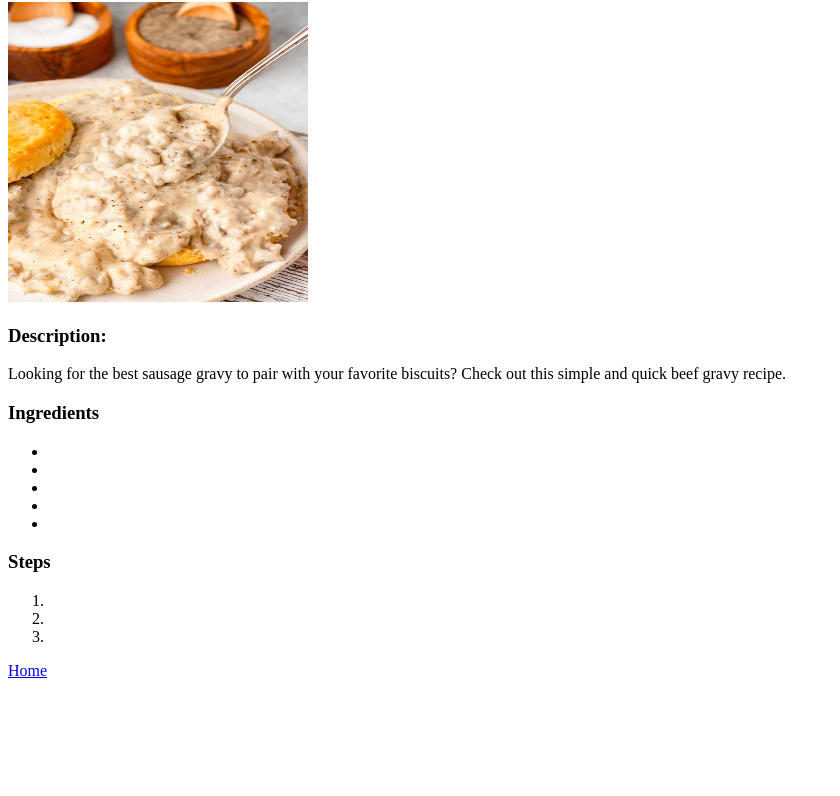
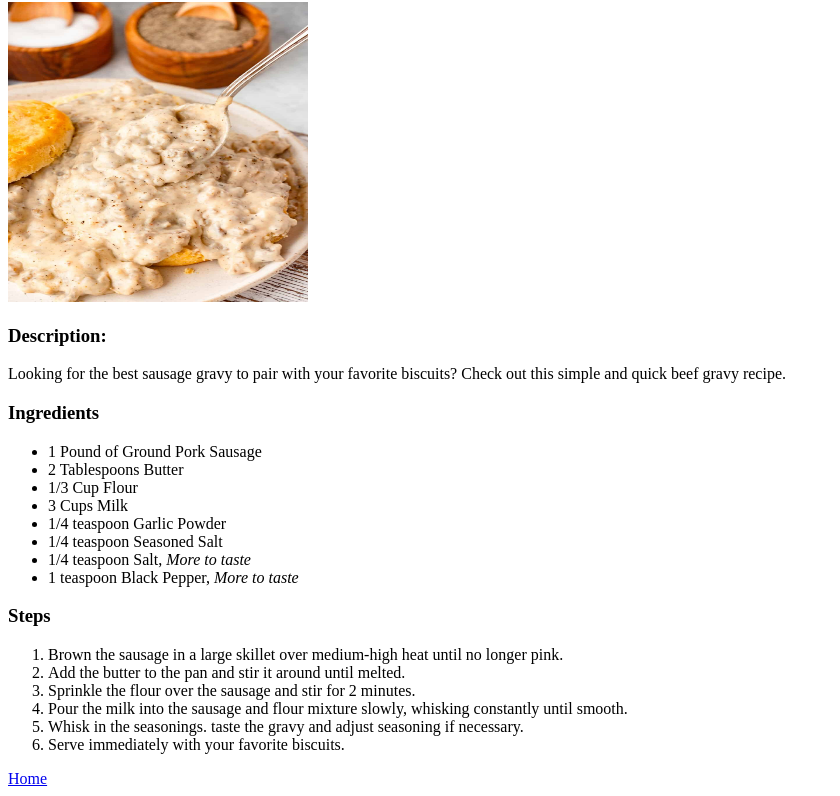
Before and after one commit to aidan-walny/odin-recipes, a plain HTML site: page recipes/biscuitsandgravy.html in a window 1280 px wide. Shown: the part 78-874 px from the top of the page, without its empty margins (0-840 px from the left). Before the commit the page ends 800 px from the top, so only its background shows below. Drawn offline with Linux system fonts and the light colour scheme.

Commit message:
Added steps and ingredients for biscuitsandgravy

```diff
--- a/recipes/biscuitsandgravy.html
+++ b/recipes/biscuitsandgravy.html
@@ -17,19 +17,25 @@
     <!-- Adding a list of ingredients -->
     <h3>Ingredients</h3>
     <ul>
-      <li></li>
-      <li></li>
-      <li></li>
-      <li></li>
-      <li></li>
+      <li>1 Pound of Ground Pork Sausage</li>
+      <li>2 Tablespoons Butter</li>
+      <li>1/3 Cup Flour</li>
+      <li>3 Cups Milk</li>
+      <li>1/4 teaspoon Garlic Powder</li>
+      <li>1/4 teaspoon Seasoned Salt</li>
+      <li>1/4 teaspoon Salt, <i>More to taste</i></li>
+      <li>1 teaspoon Black Pepper, <i>More to taste</i></li>
     </ul>
 
     <!-- Listing the steps -->
      <h3>Steps</h3>
     <ol>
-      <li></li>
-      <li></li>
-      <li></li>
+      <li>Brown the sausage in a large skillet over medium-high heat until no longer pink.</li>
+      <li>Add the butter to the pan and stir it around until melted.</li>
+      <li>Sprinkle the flour over the sausage and stir for 2 minutes.</li>
+      <li>Pour the milk into the sausage and flour mixture slowly, whisking constantly until smooth.</li>
+      <li>Whisk in the seasonings. taste the gravy and adjust seasoning if necessary.</li>
+      <li>Serve immediately with your favorite biscuits.</li>
     </ol>
 
     <a href="../index.html">Home</a>
```
